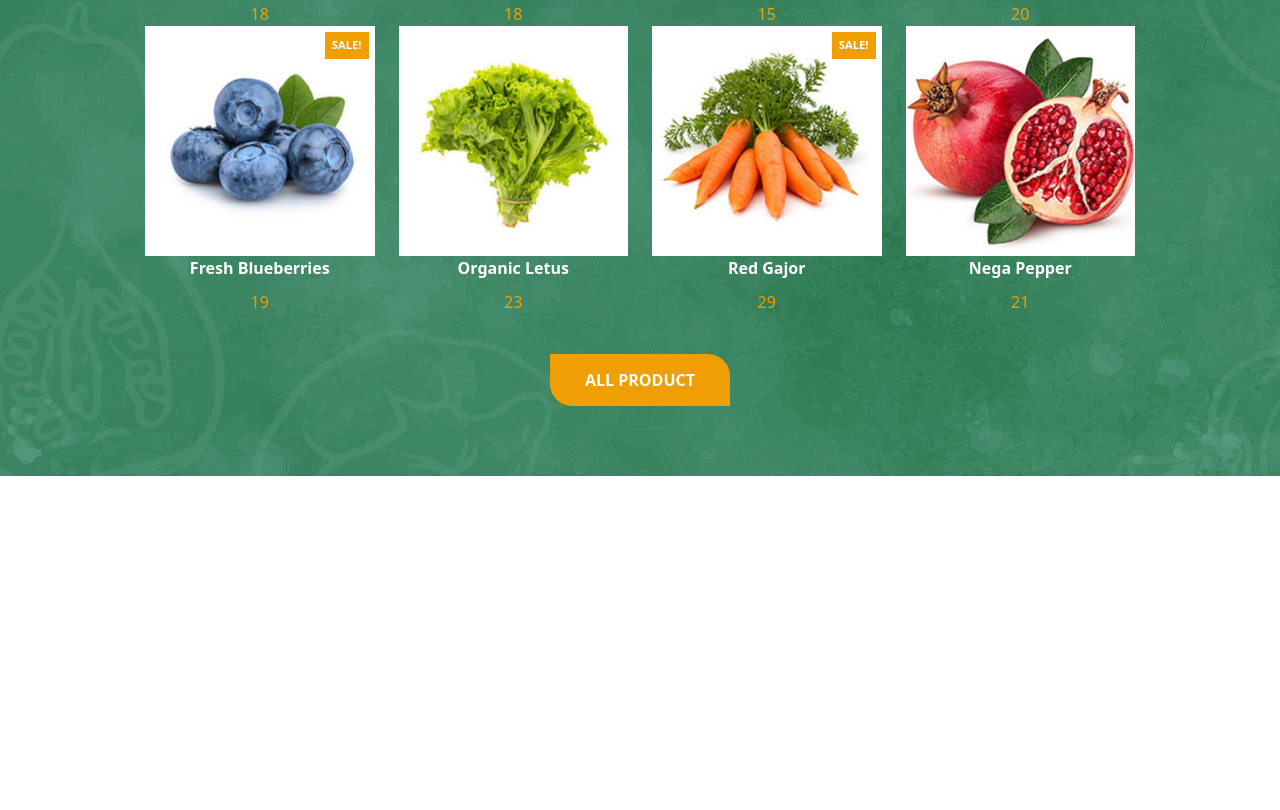
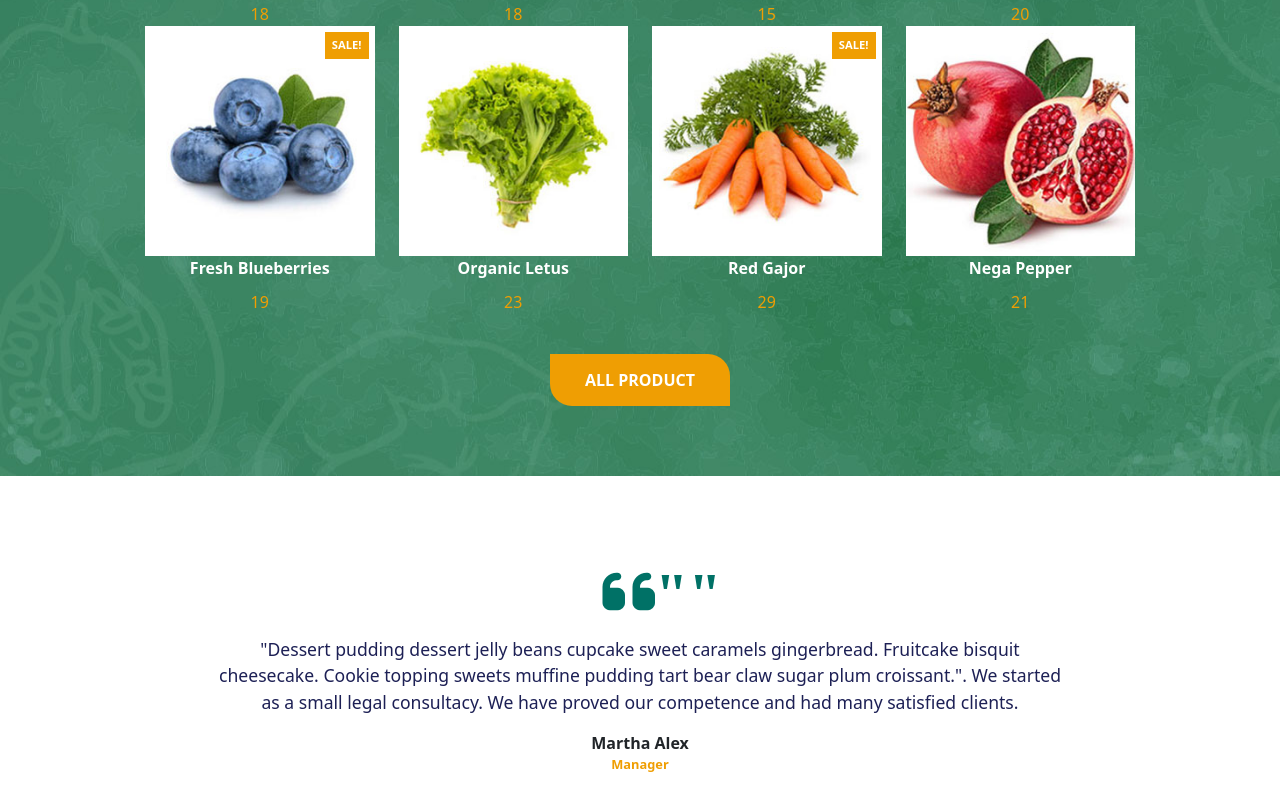
Before and after one commit to AndreaLivornese/proj-html-vuejs, a Vue app: page / in a window 1280 px wide. Shown: the part 1947-2757 px from the top of the page. Before the commit the page ends 2423 px from the top, so only its background shows below. Built offline with nearby package versions, Linux system fonts and the light colour scheme.

Commit message:
sezione della citazione

```diff
--- a/src/App.vue
+++ b/src/App.vue
@@ -5,6 +5,7 @@ import AppNav from './components/AppNavbar.vue';
 import AppSlider from './components/AppSlider.vue';
 import AppExample from './components/AppExample.vue';
 import AppShowCase from './components/AppShowCase.vue';
+import Citation from './components/Citation.vue';
 
 export default{
 
@@ -14,6 +15,7 @@ export default{
     AppSlider,
     AppExample,
     AppShowCase,
+    Citation
   },
 
   Data(){
@@ -38,6 +40,7 @@ export default{
 
   <AppShowCase></AppShowCase>
 
+  <Citation></Citation>
 </template>
 
 <style lang="scss">
--- /dev/null
+++ b/src/components/Citation.vue
@@ -0,0 +1,76 @@
+<script >
+
+export default{
+    name:"Citation",
+
+    data(){
+        return{
+
+
+        }
+
+    }
+}
+
+</script>
+
+<template>
+
+<div class="my_container">
+
+    <div class="citation text-center">
+        <div class="img-title">
+            <!-- da fixare l'icona -->
+            <i class="fa-solid fa-quote-left">""</i>
+        </div>
+
+        <p>
+            "Dessert pudding dessert jelly beans cupcake sweet caramels gingerbread. Fruitcake bisquit cheesecake. Cookie topping sweets muffine pudding tart bear claw sugar plum croissant.". We started as a small legal consultacy. We have proved our competence and had many satisfied clients.
+        </p>
+
+        <div class="person">
+            Martha Alex
+        </div>
+        <div class="role my_primary_color">
+            Manager
+        </div>
+    </div>
+
+</div>
+
+
+</template>
+
+<style lang="scss" scoped>
+    @use "../style/variables.scss" as *;
+
+   .citation{
+    display: flex;
+    flex-direction: column;
+    align-items: center;
+
+    padding:70px 214px 60px;
+
+    .img-title{
+        font-size: 60px;
+        color: $secondaryColor;
+
+    }
+
+    p{
+        font-size:1.1em;
+        color:#1d2055;
+        font-weight: 500;
+    }
+
+    .person{
+        font-weight: bold;
+    }
+    .role{
+        font-weight: bold;
+        font-size: .8em;
+    }
+   }
+
+
+</style>
```
